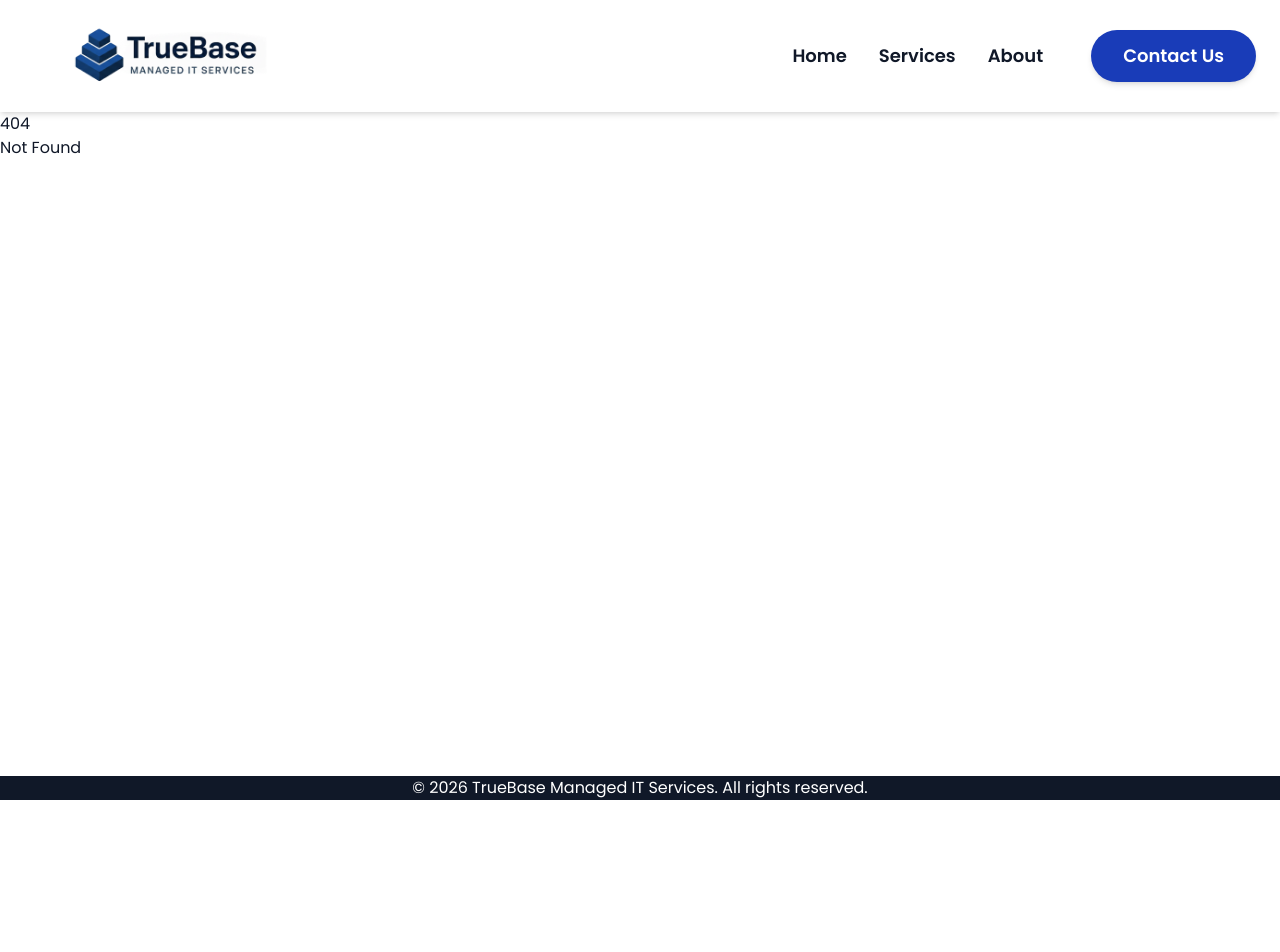
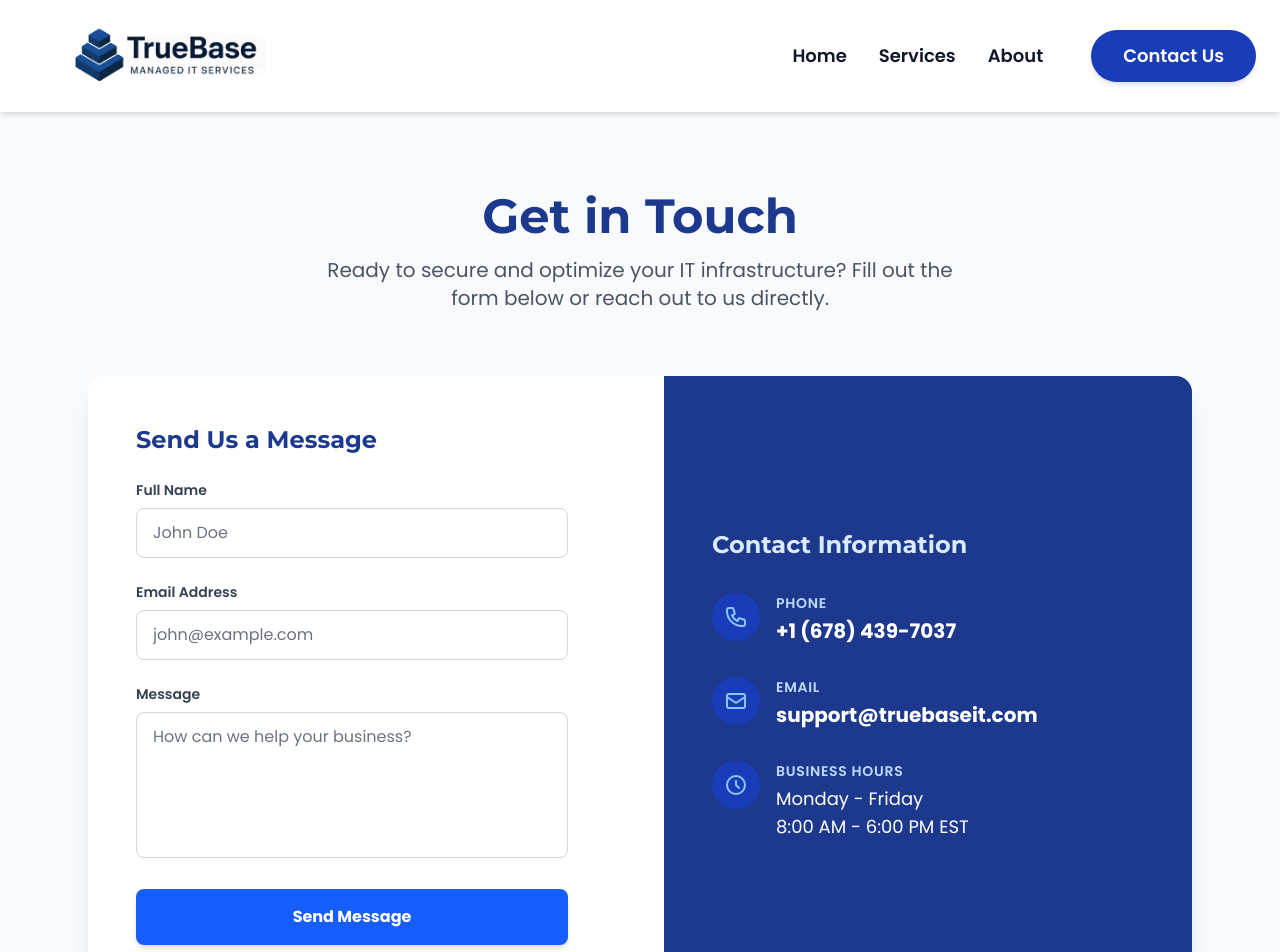
Before and after one commit to anikas-durentech/truebase-msp, a SvelteKit app: page /contact in a window 1280 px wide. Before the commit this address had no page. Shown: the top 952 px of the page. Before the commit the page ends 800 px from the top, so only its background shows below. Built offline with nearby package versions, Linux system fonts and the light colour scheme.

Commit message:
contact page & formspree

```diff
--- /dev/null
+++ b/src/routes/contact/+page.svelte
@@ -0,0 +1,84 @@
+<svelte:head>
+    <title>Contact Us | TrueBase Managed IT Services</title>
+    <meta name="description" content="Get in touch with TrueBase for reliable managed IT services and cybersecurity solutions." />
+</svelte:head>
+
+<section class="py-20 bg-gray-50 min-h-screen">
+    <div class="container mx-auto px-6 max-w-6xl">
+        <div class="text-center mb-16">
+            <h1 class="font-heading text-4xl md:text-5xl font-bold text-blue-900 mb-4">Get in Touch</h1>
+            <p class="font-sans text-xl text-gray-600 max-w-2xl mx-auto">
+                Ready to secure and optimize your IT infrastructure? Fill out the form below or reach out to us directly.
+            </p>
+        </div>
+
+        <div class="grid grid-cols-1 md:grid-cols-2 gap-12 bg-white rounded-2xl shadow-xl overflow-hidden">
+            <div class="p-8 md:p-12">
+                <h2 class="font-heading text-2xl font-bold text-blue-900 mb-6">Send Us a Message</h2>
+
+                <form action="https://formspree.io/f/meerzave" method="POST" class="space-y-6">
+                    <div>
+                        <label for="name" class="block text-sm font-semibold text-gray-700 mb-2">Full Name</label>
+                        <input type="text" id="name" name="name" required class="w-full px-4 py-3 rounded-lg border border-gray-300 focus:border-blue-500 focus:ring-2 focus:ring-blue-200 outline-none transition-all" placeholder="John Doe">
+                    </div>
+
+                    <div>
+                        <label for="email" class="block text-sm font-semibold text-gray-700 mb-2">Email Address</label>
+                        <input type="email" id="email" name="email" required class="w-full px-4 py-3 rounded-lg border border-gray-300 focus:border-blue-500 focus:ring-2 focus:ring-blue-200 outline-none transition-all" placeholder="john@example.com">
+                    </div>
+
+                    <div>
+                        <label for="message" class="block text-sm font-semibold text-gray-700 mb-2">Message</label>
+                        <textarea id="message" name="message" rows="5" required class="w-full px-4 py-3 rounded-lg border border-gray-300 focus:border-blue-500 focus:ring-2 focus:ring-blue-200 outline-none transition-all resize-none" placeholder="How can we help your business?"></textarea>
+                    </div>
+
+                    <button type="submit" class="w-full bg-blue-600 hover:bg-blue-500 text-white font-bold py-4 rounded-lg transition-colors duration-300 shadow-md">
+                        Send Message
+                    </button>
+                </form>
+            </div>
+
+            <div class="bg-blue-900 text-white p-8 md:p-12 flex flex-col justify-center">
+                <h2 class="font-heading text-2xl font-bold mb-8 text-blue-100">Contact Information</h2>
+
+                <div class="space-y-8">
+                    <div class="flex items-start gap-4">
+                        <div class="bg-blue-800 p-3 rounded-full text-blue-300 shrink-0">
+                            <svg xmlns="http://www.w3.org/2000/svg" class="h-6 w-6" fill="none" viewBox="0 0 24 24" stroke="currentColor" stroke-width="2">
+                                <path stroke-linecap="round" stroke-linejoin="round" d="M3 5a2 2 0 012-2h3.28a1 1 0 01.948.684l1.498 4.493a1 1 0 01-.502 1.21l-2.257 1.13a11.042 11.042 0 005.516 5.516l1.13-2.257a1 1 0 011.21-.502l4.493 1.498a1 1 0 01.684.949V19a2 2 0 01-2 2h-1C9.716 21 3 14.284 3 6V5z" />
+                            </svg>
+                        </div>
+                        <div>
+                            <h3 class="font-semibold text-blue-200 text-sm tracking-wider uppercase mb-1">Phone</h3>
+                            <a href="tel:+1234567890" class="text-xl font-bold hover:text-blue-300 transition-colors">+1 (678) 439-7037</a>
+                        </div>
+                    </div>
+
+                    <div class="flex items-start gap-4">
+                        <div class="bg-blue-800 p-3 rounded-full text-blue-300 shrink-0">
+                            <svg xmlns="http://www.w3.org/2000/svg" class="h-6 w-6" fill="none" viewBox="0 0 24 24" stroke="currentColor" stroke-width="2">
+                                <path stroke-linecap="round" stroke-linejoin="round" d="M3 8l7.89 5.26a2 2 0 002.22 0L21 8M5 19h14a2 2 0 002-2V7a2 2 0 00-2-2H5a2 2 0 00-2 2v10a2 2 0 002 2z" />
+                            </svg>
+                        </div>
+                        <div>
+                            <h3 class="font-semibold text-blue-200 text-sm tracking-wider uppercase mb-1">Email</h3>
+                            <a href="mailto:support@truebasemsp.com" target="_blank" class="text-xl font-bold hover:text-blue-300 transition-colors">support@truebaseit.com</a>
+                        </div>
+                    </div>
+
+                    <div class="flex items-start gap-4">
+                        <div class="bg-blue-800 p-3 rounded-full text-blue-300 shrink-0">
+                            <svg xmlns="http://www.w3.org/2000/svg" class="h-6 w-6" fill="none" viewBox="0 0 24 24" stroke="currentColor" stroke-width="2">
+                                <path stroke-linecap="round" stroke-linejoin="round" d="M12 8v4l3 3m6-3a9 9 0 11-18 0 9 9 0 0118 0z" />
+                            </svg>
+                        </div>
+                        <div>
+                            <h3 class="font-semibold text-blue-200 text-sm tracking-wider uppercase mb-1">Business Hours</h3>
+                            <p class="text-lg">Monday - Friday<br/>8:00 AM - 6:00 PM EST</p>
+                        </div>
+                    </div>
+                </div>
+            </div>
+        </div>
+    </div>
+</section>
```
